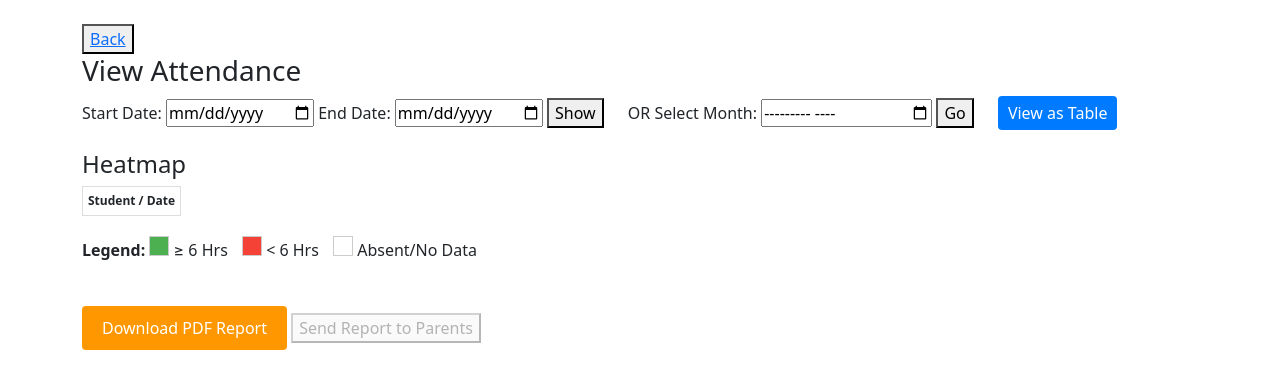
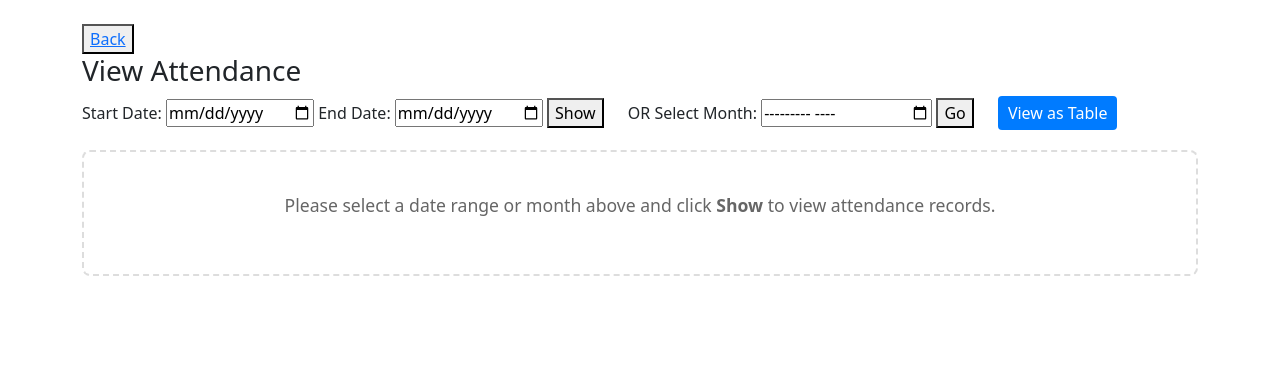
Before and after one commit to mangalji/Attendance_monitoring_system, a Django app: template templates/attendance/view_attendance.html in a window 1280 px wide. Shown: the part 56-445 px from the top of the page. Run offline with Django 5.2, Linux system fonts and the light colour scheme; the template is opened without the code that fills it, so the values that code supplies are empty.

Commit message:
testcases added and some changes in templates

```diff
--- a/attendance/tests.py
+++ b/attendance/tests.py
@@ -46,7 +46,7 @@ class AttendanceViewTests(TestCase):
     def test_student_access_view_attendance_denied(self):
         self.client.force_login(self.student_user)
         response = self.client.get(reverse('view_attendance'))
-        self.assertEqual(response.status_code, 302) # Redirect to login or home due to decorator
+        self.assertEqual(response.status_code, 302)
 
     def test_student_own_attendance_view(self):
         self.client.force_login(self.student_user)
--- a/templates/attendance/view_attendance.html
+++ b/templates/attendance/view_attendance.html
@@ -51,7 +51,7 @@
         style="margin-left: 20px; padding: 5px 10px; background-color: #007bff; color: white; border: none; border-radius: 4px; cursor: pointer;">View
         as Table</button>
 </form>
-
+{% if show_data %}
 <div id="heatmap-view">
     <h4>Heatmap</h4>
     <div class="heatmap-container">
@@ -157,5 +157,12 @@
         PDF Report</button>
 </form>
 <button disabled title="Coming Soon">Send Report to Parents</button>
+{% else %}
+<div style="padding: 40px; text-align: center; border: 2px dashed #ddd; border-radius: 8px; margin-top: 20px;">
+    <p style="color: #666; font-size: 1.1em;">Please select a date range or month above and click <strong>Show</strong>
+        to view attendance records.</p>
+</div>
 
+</div>
+{% endif %}
 {% endblock %}
```
